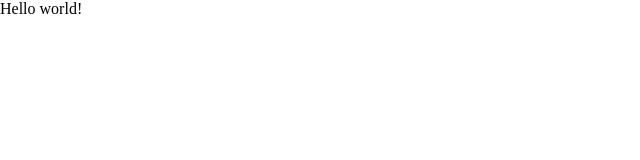
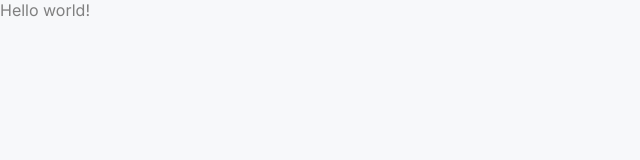
Before and after one commit to diego-aquino/podcastr, a Next.js app: page / in a window 1280 px wide. Shown: the top 160 px of the page, without its empty margins (0-640 px from the left). Built offline with nearby package versions, Linux system fonts and the light colour scheme.

Commit message:
Add theme colors and global styles

```diff
--- a/src/pages/_document.tsx
+++ b/src/pages/_document.tsx
@@ -42,6 +42,12 @@ class Document extends NextDocument {
       <Html lang="pt-BR">
         <Head>
           <link rel="shortcut icon" href="/favicon.png" type="image/x-icon" />
+
+          <link rel="preconnect" href="https://fonts.gstatic.com" />
+          <link
+            href="https://fonts.googleapis.com/css2?family=Inter&family=Lexend:wght@500;600&display=swap"
+            rel="stylesheet"
+          />
         </Head>
 
         <body>
--- a/src/styles/global.ts
+++ b/src/styles/global.ts
@@ -6,6 +6,45 @@ const GlobalStyle = createGlobalStyle`
     padding: 0;
     box-sizing: border-box;
   }
+
+  body {
+    background-color: ${({ theme }) => theme.colors.gray[50]};
+  }
+
+  body, input, textarea, button {
+    font: 500 1rem 'Inter', sans-serif;
+    color: ${({ theme }) => theme.colors.gray[500]};
+  }
+
+  h1, h2, h3, h4, h5, h6 {
+    font-weight: 600;
+    font-family: 'Lexend', sans-serif;
+    color: ${({ theme }) => theme.colors.gray[800]};
+  }
+
+  h1 {
+    font-size: 2rem;
+  }
+
+  h2 {
+    font-size: 1.5rem;
+  }
+
+  button {
+    cursor: pointer;
+  }
+
+  @media (max-width: 1080px) {
+    html {
+      font-size: 93.75%;
+    }
+  }
+
+  @media (max-width: 720px) {
+    html {
+      font-size: 87.5%;
+    }
+  }
 `;
 
 export default GlobalStyle;
--- a/src/styles/theme.ts
+++ b/src/styles/theme.ts
@@ -1,5 +1,23 @@
 const theme = {
-  colors: {},
-};
+  colors: {
+    white: '#fff',
+    gray: {
+      50: '#f7f8fa',
+      100: '#e6e8eb',
+      200: '#afb2b1',
+      500: '#808080',
+      800: '#494d4b',
+    },
+    green: {
+      500: '#04d361',
+    },
+    purple: {
+      300: '#9f75ff',
+      400: '#9164fa',
+      500: '#8257e5',
+      800: '#6f48c9',
+    },
+  },
+} as const;
 
 export default theme;
```
